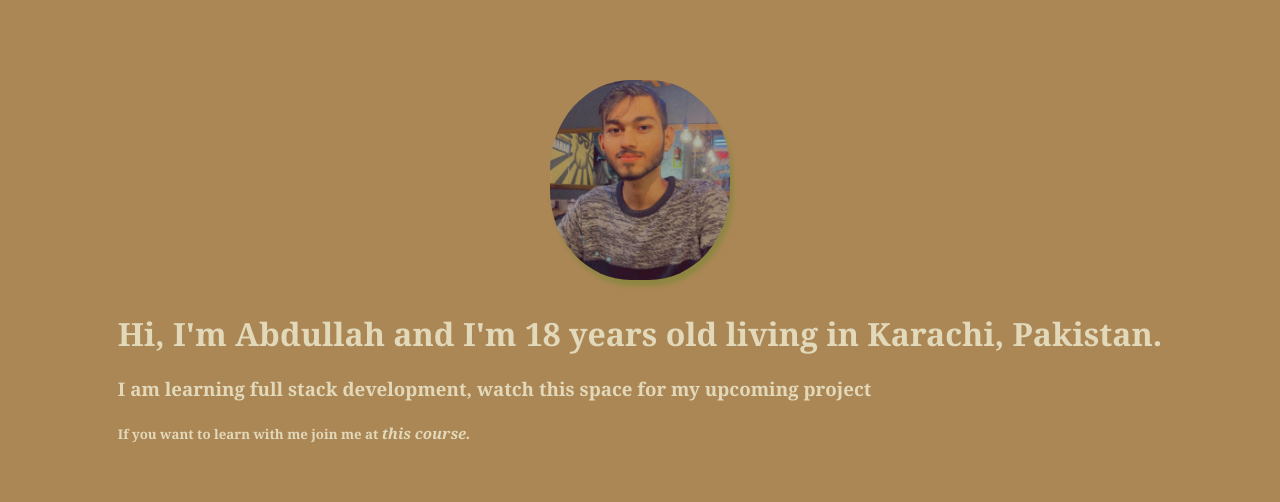
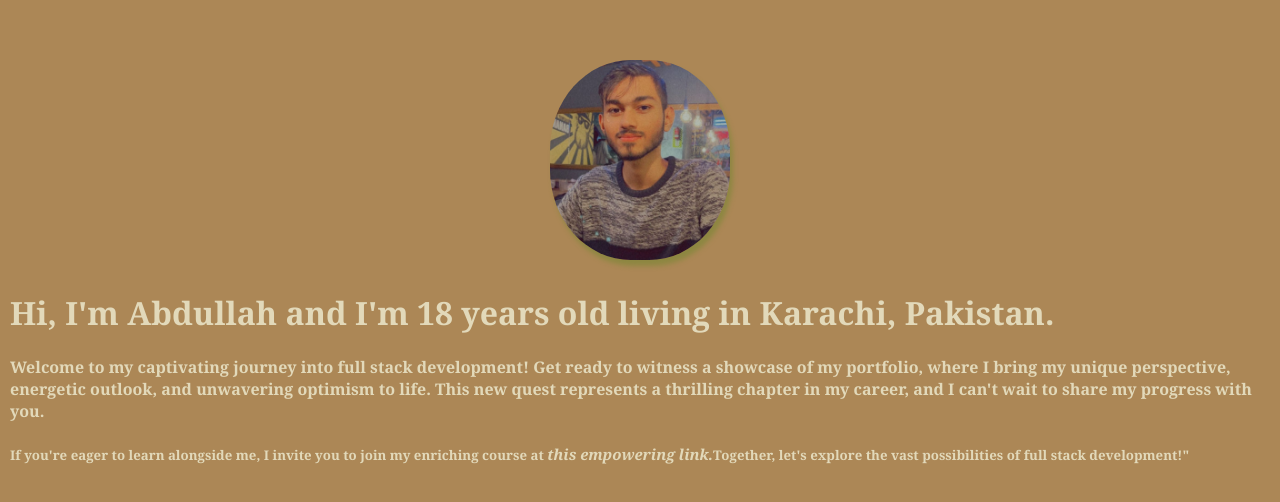
Before and after one commit to Surfing-Cipher/1st_startup, a plain HTML site: page index.html in a window 1280 px wide. Shown: the part 122-624 px from the top of the page. Drawn offline with Linux system fonts and the light colour scheme.

Commit message:
body text redone

```diff
--- a/index.html
+++ b/index.html
@@ -14,8 +14,10 @@
 
         <div class="site-header-text">
             <h1>Hi, I'm Abdullah and I'm 18 years old living in Karachi, Pakistan.</h1>
-            <h3>I am learning full stack development, watch this space for my upcoming project</h3>
-            <h5>If you want to learn with me join me at <a class="course" href="https://www.youtube.com/@tanaypratap">this course.</a></h5>
+            <h4>Welcome to my captivating journey into full stack development! Get ready to witness a showcase of my portfolio, where I
+            bring my unique perspective, energetic outlook, and unwavering optimism to life. This new quest represents a thrilling
+            chapter in my career, and I can't wait to share my progress with you.</h4>
+            <h5>If you're eager to learn alongside me, I invite you to join my enriching course at <a class="course" href="https://www.youtube.com/@tanaypratap">this empowering link.</a>Together, let's explore the vast possibilities of full stack development!"</h5>
         </div>
         </header>
 
```
